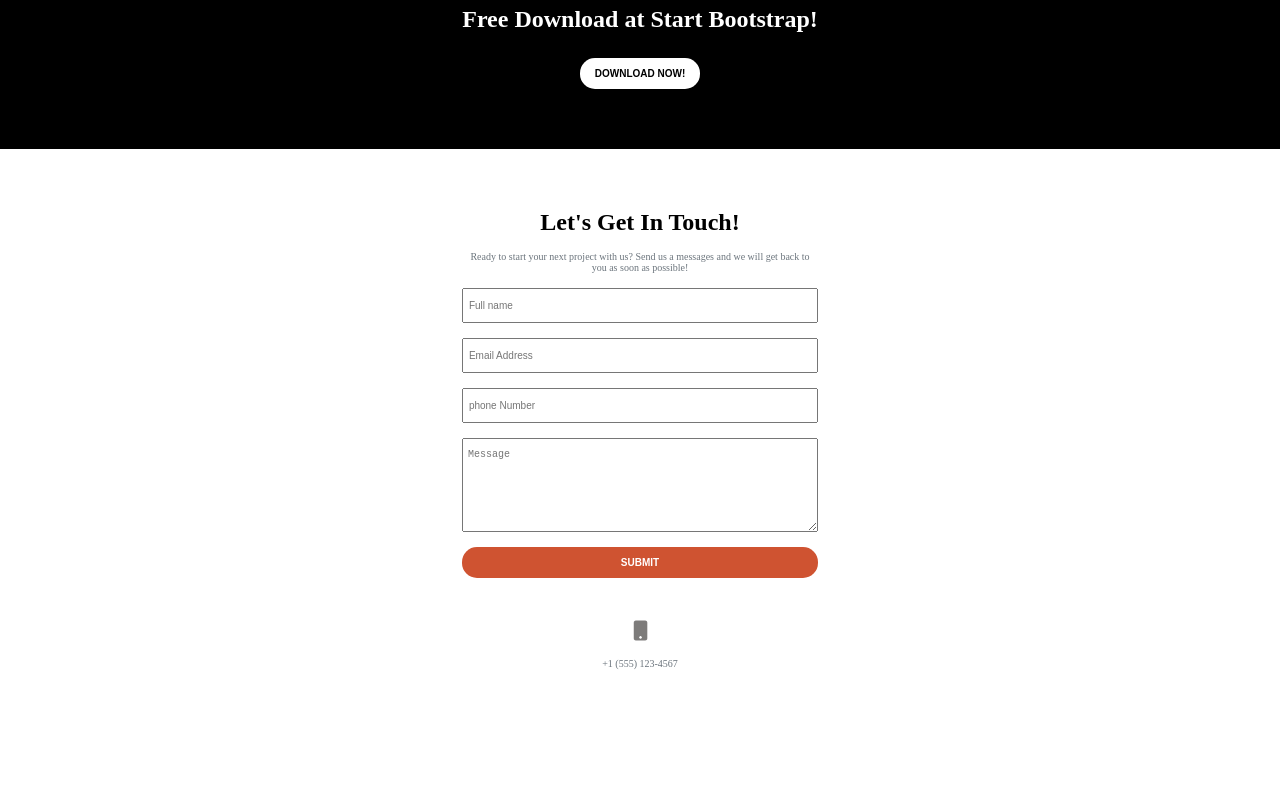
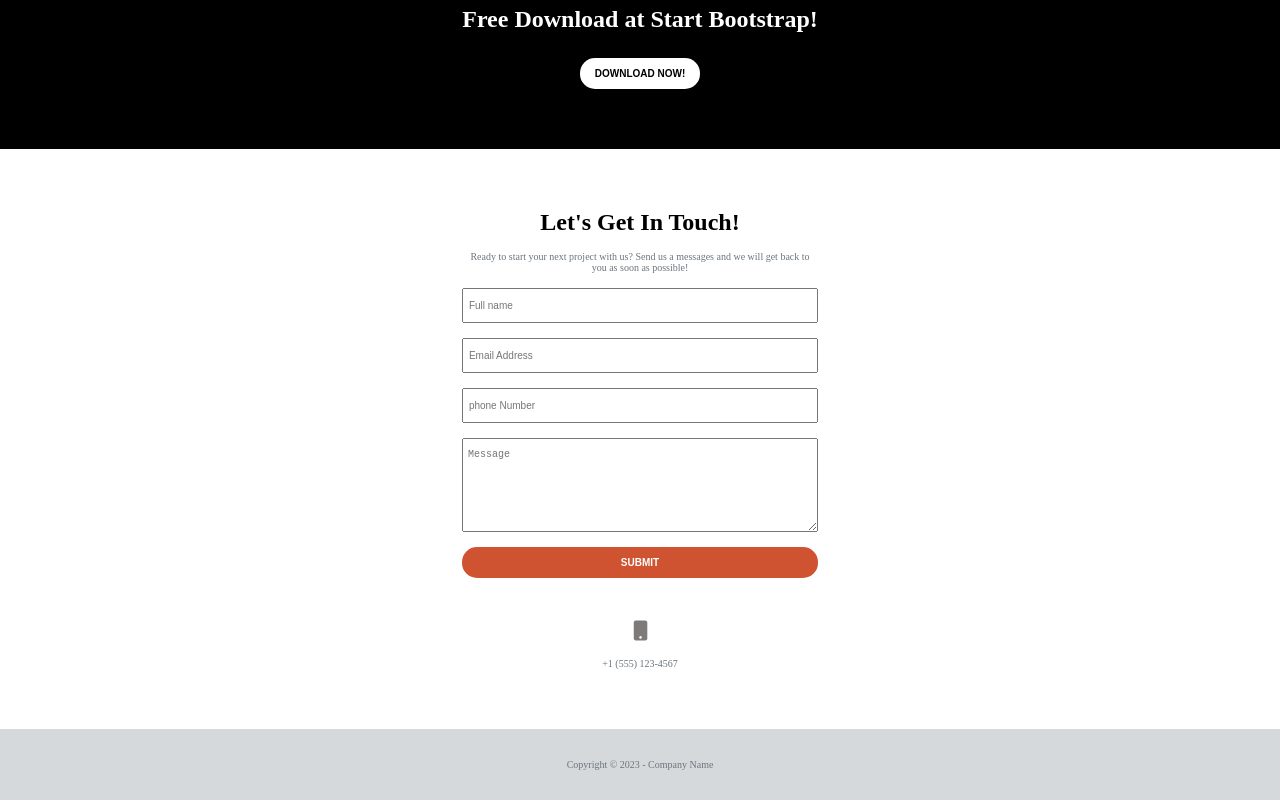
Before and after one commit to nadiahamayel/Start-Bootstrap, a plain HTML site: page index.html in a window 1280 px wide. Shown: the part 1795-2595 px from the top of the page. Before the commit the page ends 2524 px from the top, so only its background shows below. Drawn offline with Linux system fonts and the light colour scheme.

Commit message:
footer section

```diff
--- a/base.css
+++ b/base.css
@@ -87,6 +87,9 @@ a{
 }
 .pb-5{
    padding-bottom: calc( var(--spacer) * 5 );
+}
+.pb-6{
+   padding-bottom: calc( var(--spacer) * 6 );
 }
 .pb-12{
    padding-bottom: calc( var(--spacer) * 12 );
@@ -251,6 +254,9 @@ a{
 }
 .bg-filter{
     background-color: rgba(214, 105, 32, 0.911);
+}
+.bg-gray{
+    background-color: #d6d9db;
 }
 .cursor-p{
     cursor: pointer;
--- a/index.html
+++ b/index.html
@@ -147,6 +147,9 @@
       </div>
     </div>
     </section>
+    <footer class="bg-gray pb-6 pt-6">
+        <p class="text-p fs-1 w-100 text-center">Copyright © 2023 - Company Name</p>
+    </footer>
 
 
 </body>
```
